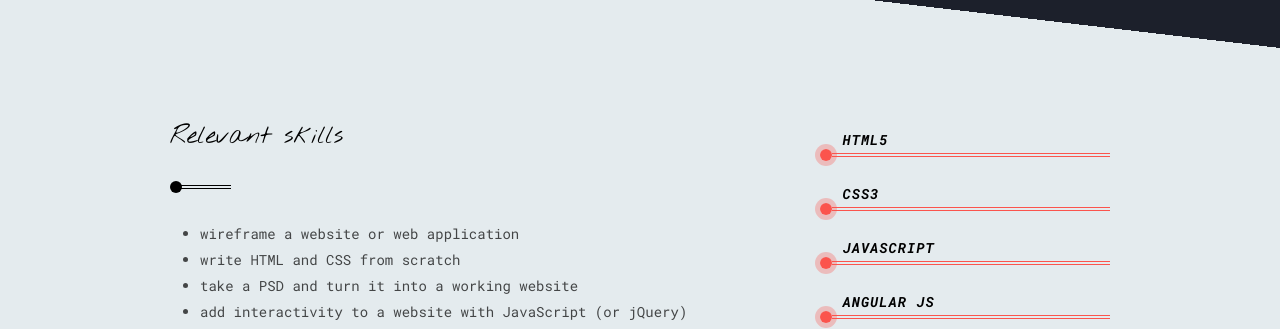
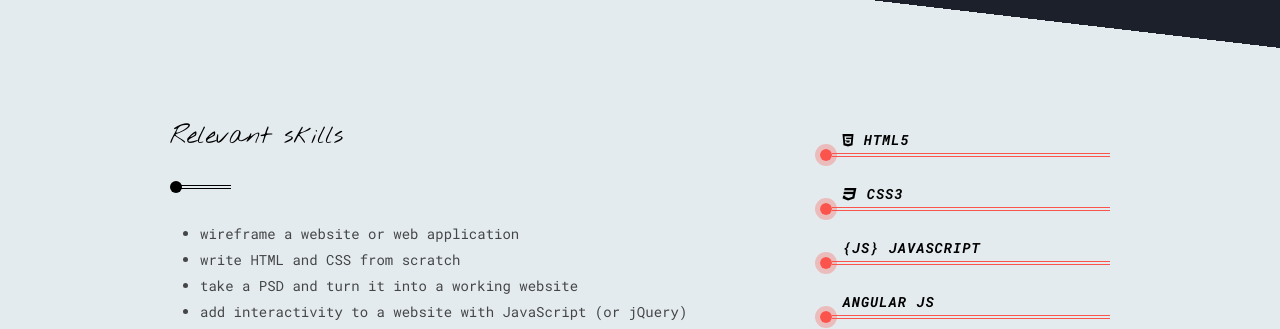
Before and after one commit to James9446/jameshenryreynolds, a plain HTML site: page HTML/index.html in a window 1280 px wide. Shown: the part 3760-4089 px from the top of the page. Drawn offline with Linux system fonts and the light colour scheme; some packages are replaced by stand-ins of ours; animation ran at ten frames a second.

Commit message:
Started the adding of language icons to the skills section. Many not available in font-awesome so may just use images for all skills instead.

```diff
--- a/HTML/index.html
+++ b/HTML/index.html
@@ -12,7 +12,7 @@
   <meta name="viewport" content="width=device-width, initial-scale=1">
 
   <title>James Reynolds</title>
-  <meta name="description" content="Home page of James Reynolds, developer in San Francisco, United States.">
+  <meta name="description" content="Home page of James Reynolds, Front-end Developer in San Francisco, United States.">
 
   <meta name="keywords" content="James Reynolds, Portfolio, front end development, front end  developer, portfolio, website, web design, web app, resume, web development, resume, best front end developer resume, best portfolio">
 
@@ -281,15 +281,15 @@
               <div class="skills">
                 <div data-progress="100" class="skills-item wow">
                   <div class="skills-item-progress"></div>
-                  <h4>HTML5</h4>
+                  <h4><i class="fa fa-html5" aria-hidden="true"></i> HTML5</h4>
                 </div>
                 <div data-progress="100" class="skills-item wow">
                   <div class="skills-item-progress"></div>
-                  <h4>CSS3</h4>
+                  <h4><i class="fa fa-css3" aria-hidden="true"></i> CSS3</h4>
                 </div>
                 <div data-progress="100" class="skills-item wow">
                   <div class="skills-item-progress"></div>
-                  <h4>JavaScript</h4>
+                  <h4>{JS} JavaScript</h4>
                 </div>
                 <div data-progress="100" class="skills-item wow">
                   <div class="skills-item-progress"></div>
```
